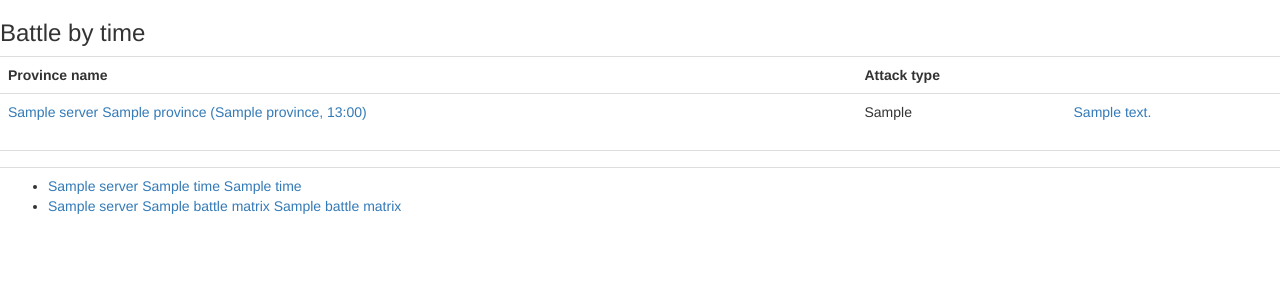
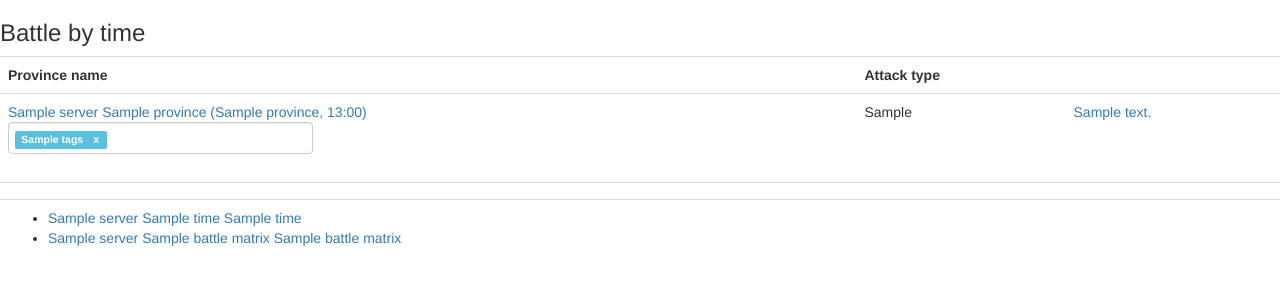
Before and after one commit to monester/wot-battles, a Django app: template global_map/templates/list_battles.html in a window 1280 px wide. Shown: the part 52-352 px from the top of the page. Run offline with Django 3.2, Linux system fonts and the light colour scheme; the template is opened without the code that fills it: most values are stand-ins (such as "Sample title", 1, 10 or a date in 2020); parts of the project's set-up code (start-up, migrations or seed data) failed here and were passed over; some libraries are stand-ins or nearby versions.

Commit message:
Add simple tags for provinces

```diff
--- a/global_map/templates/base.html
+++ b/global_map/templates/base.html
@@ -1,4 +1,4 @@
-<!DOCTYPE html>
+{% load staticfiles %}<!DOCTYPE html>
 <html lang="en">
   <head>
     <meta charset="utf-8">
@@ -19,6 +19,7 @@
       <script src="https://oss.maxcdn.com/html5shiv/3.7.2/html5shiv.min.js"></script>
       <script src="https://oss.maxcdn.com/respond/1.4.2/respond.min.js"></script>
     <![endif]-->
+      <link rel="stylesheet" href="{% static 'wot_clan_battles/bootstrap-tagsinput.css' %}">
   </head>
   <body>
 <nav class="navbar  navbar-defautl">
@@ -39,10 +40,13 @@
         {% block content %}{% endblock %}
     <!-- jQuery (necessary for Bootstrap's JavaScript plugins) -->
     <script src="https://ajax.googleapis.com/ajax/libs/jquery/1.11.3/jquery.min.js"></script>
+    <script src="http://xoxco.com/examples/jquery.tagsinput.js"></script>
 
     <!-- Latest compiled and minified JavaScript -->
     <script src="https://maxcdn.bootstrapcdn.com/bootstrap/3.3.6/js/bootstrap.min.js"
             integrity="sha384-0mSbJDEHialfmuBBQP6A4Qrprq5OVfW37PRR3j5ELqxss1yVqOtnepnHVP9aJ7xS"
             crossorigin="anonymous"></script>
+    <script src="{% static "wot_clan_battles/js/bootstrap-tagsinput.js" %}"></script>
+    <script src="{% static "wot_clan_battles/js/app.js" %}"></script>
   </body>
 </html>
--- a/global_map/templates/list_battles.html
+++ b/global_map/templates/list_battles.html
@@ -18,7 +18,11 @@
             <td><a href="{{ province.url }}" target="_blank">
                 {{ province.server }} {{ province.province_name }} ({{ province.arena_name }},
                 {{ province.prime_datetime|timezone:"Europe/Moscow"|date:"H:i" }})
-            </a></td>
+            </a>
+            <form action="/tag" autocomplete=off>
+            <input id="{{ province.province_id }}" type="text" class="tags" value="{{ province.tags }}" data-role="tagsinput" data-date="{{ province.battle_date|date:"Y-m-d" }}"/>
+            </form>
+            </td>
             <td>{{ province.attack_type }}</td>
             {% for battle in times %}
             <td class="{{ battle.class }}">
--- /dev/null
+++ b/static/wot_clan_battles/bootstrap-tagsinput.css
@@ -0,0 +1,60 @@
+/*
+ * bootstrap-tagsinput v0.8.0
+ *
+ */
+
+.bootstrap-tagsinput {
+  background-color: #fff;
+  border: 1px solid #ccc;
+  box-shadow: inset 0 1px 1px rgba(0, 0, 0, 0.075);
+  display: inline-block;
+  padding: 4px 6px;
+  color: #555;
+  vertical-align: middle;
+  border-radius: 4px;
+  max-width: 100%;
+  line-height: 22px;
+  cursor: text;
+}
+.bootstrap-tagsinput input {
+  border: none;
+  box-shadow: none;
+  outline: none;
+  background-color: transparent;
+  padding: 0 6px;
+  margin: 0;
+  width: auto;
+  max-width: inherit;
+}
+.bootstrap-tagsinput.form-control input::-moz-placeholder {
+  color: #777;
+  opacity: 1;
+}
+.bootstrap-tagsinput.form-control input:-ms-input-placeholder {
+  color: #777;
+}
+.bootstrap-tagsinput.form-control input::-webkit-input-placeholder {
+  color: #777;
+}
+.bootstrap-tagsinput input:focus {
+  border: none;
+  box-shadow: none;
+}
+.bootstrap-tagsinput .tag {
+  margin-right: 2px;
+  color: white;
+}
+.bootstrap-tagsinput .tag [data-role="remove"] {
+  margin-left: 8px;
+  cursor: pointer;
+}
+.bootstrap-tagsinput .tag [data-role="remove"]:after {
+  content: "x";
+  padding: 0px 2px;
+}
+.bootstrap-tagsinput .tag [data-role="remove"]:hover {
+  box-shadow: inset 0 1px 0 rgba(255, 255, 255, 0.2), 0 1px 2px rgba(0, 0, 0, 0.05);
+}
+.bootstrap-tagsinput .tag [data-role="remove"]:hover:active {
+  box-shadow: inset 0 3px 5px rgba(0, 0, 0, 0.125);
+}
--- /dev/null
+++ b/static/wot_clan_battles/js/app.js
@@ -0,0 +1,16 @@
+$('input').on('itemAdded', function(event) {
+    $.post('/tag/',{
+        'province_id': event.target.id,
+        'tag': event.item,
+        'date': event.target.getAttribute('data-date')
+    });
+}).on('itemRemoved', function(event) {
+    $.ajax('/tag/',{
+        'method': 'DELETE',
+        'data': {
+            'province_id': event.target.id,
+            'tag': event.item,
+            'date': event.target.getAttribute('data-date')
+        }
+    });
+});
--- a/wot_clan_battles/settings.py
+++ b/wot_clan_battles/settings.py
@@ -122,6 +122,9 @@ USE_TZ = True
 # https://docs.djangoproject.com/en/1.9/howto/static-files/
 
 STATIC_URL = '/static/'
+STATICFILES_DIRS = [
+    os.path.join(BASE_DIR, "static"),
+]
 
 DATETIME_FORMAT = 'r'
 
--- a/wot_clan_battles/urls.py
+++ b/wot_clan_battles/urls.py
@@ -15,10 +15,13 @@ Including another URLconf
 """
 from django.conf.urls import url
 from django.contrib import admin
+from django.conf import settings
+from django.conf.urls.static import static
 
-from global_map.views import ListBattles
+from global_map.views import ListBattles, TagView
 
 urlpatterns = [
     url(r'^$', ListBattles.as_view()),
+    url(r'^tag/', TagView.as_view()),
     url(r'^admin/', admin.site.urls),
-]
+] + static(settings.STATIC_URL, document_root=settings.STATIC_ROOT)
```
Also changed, not shown: global_map/models.py (+18 -9 lines), global_map/views.py (+33 -4 lines), global_map/migrations/0002_provincetag.py (added), static/wot_clan_battles/js/bootstrap-tagsinput.js (added).
